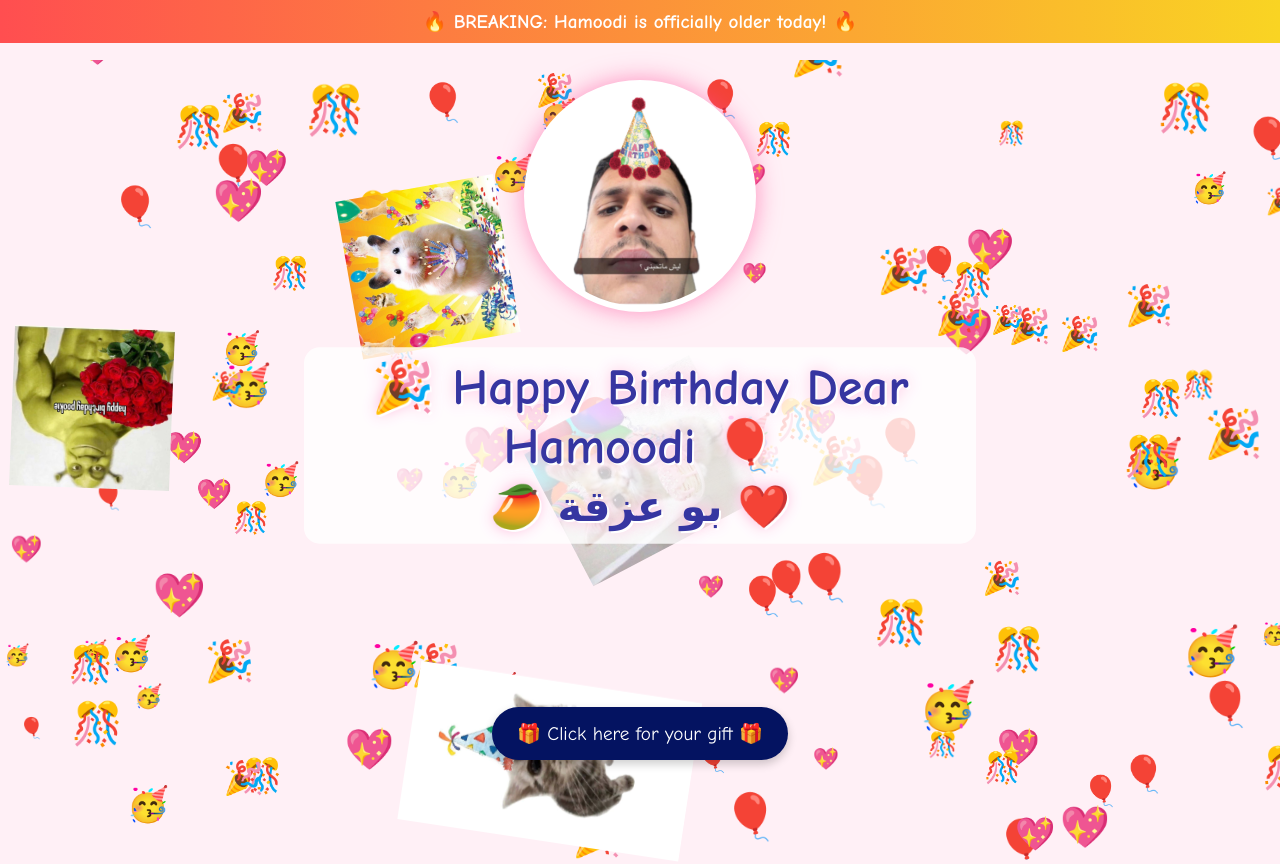
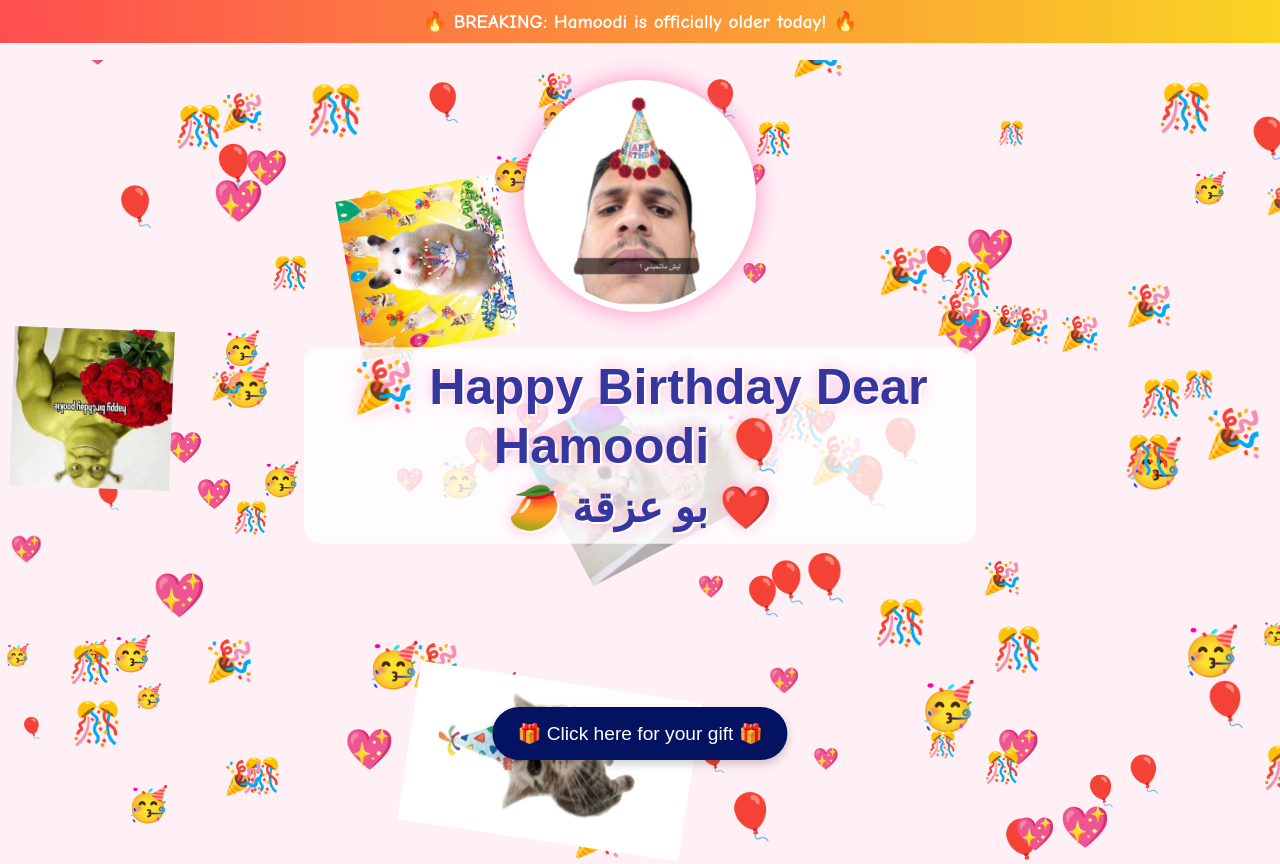
Before and after one commit to alghaleya6/websitee, a plain HTML site: page index.html in a window 1280 px wide. Drawn offline with Linux system fonts and the light colour scheme.

Commit message:
Update style.css

```diff
--- a/style.css
+++ b/style.css
@@ -2,7 +2,7 @@ body {
   margin: 0;
   padding: 0;
   background: #fff0f6;
-  font-family: 'Comic Sans MS', cursive, sans-serif;
+  font-family: 'Fredoka', sans-serif;
   overflow-x: hidden;
 }
 
```
